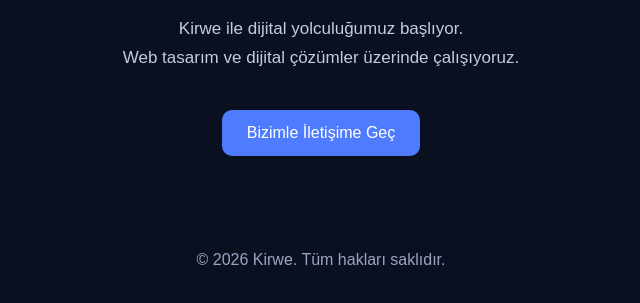
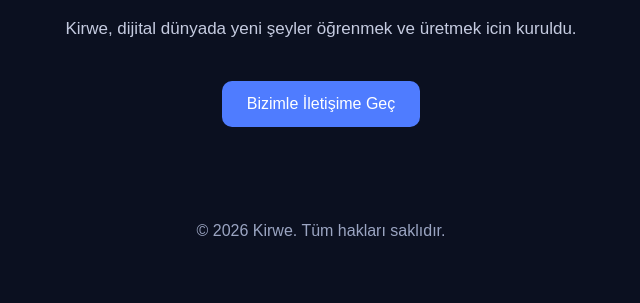
Before and after one commit to Kirwe54/Kirwe-site, a plain HTML site: page index.html in a window 1280 px wide. Shown: the part 223-526 px from the top of the page, without its empty margins (319-959 px from the left). Drawn offline with Linux system fonts and the light colour scheme.

Commit message:
Update introductory paragraph in index.html

```diff
--- a/index.html
+++ b/index.html
@@ -34,8 +34,7 @@
   <header>KIRWE</header>
   <main>
     <h1>Kirwe ile gelecege.!</h1>
-    <p>Kirwe ile dijital yolculuğumuz başlıyor.<br>
-    Web tasarım ve dijital çözümler üzerinde çalışıyoruz.</p>
+    <p>Kirwe, dijital dünyada yeni şeyler öğrenmek ve üretmek icin kuruldu.</p>
     <a href="mailto:info@kirwe.com">Bizimle İletişime Geç</a>
   </main>
   <footer>© 2026 Kirwe. Tüm hakları saklıdır.</footer>
```
